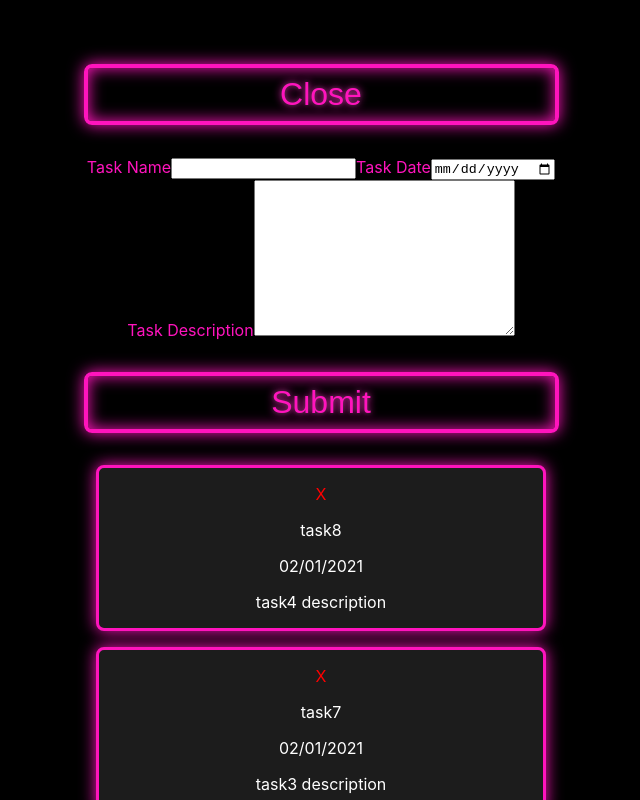
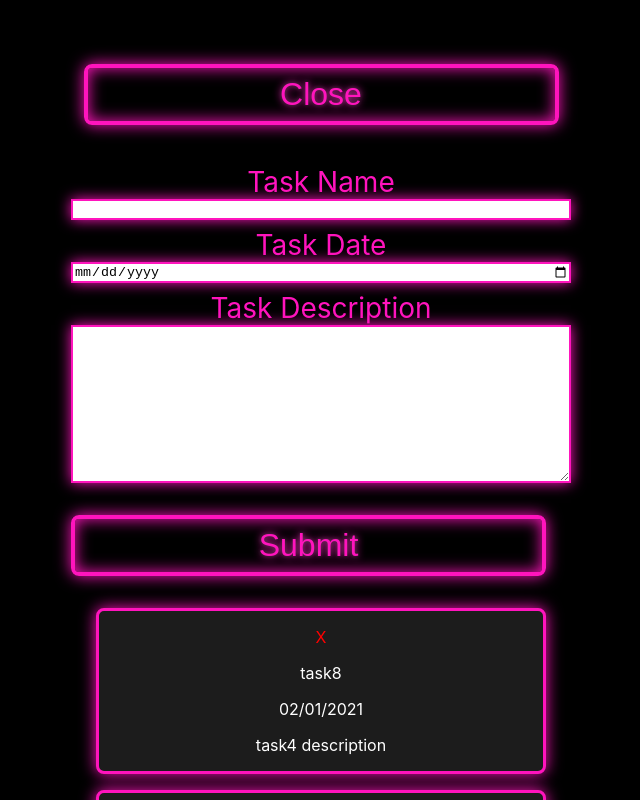
Before and after one commit to TheNootLinja/vaporwave-task-tracker, a React (Create React App) app: page / in a window 1280 px wide. Both pictures are taken after a click on the button "+ Add Task". Shown: the top 800 px of the page, without its empty margins (319-959 px from the left). Built offline with nearby package versions, Linux system fonts and the light colour scheme.

Commit message:
Add message telling user there are no tasks to display if the taskList array is empty

```diff
--- a/src/App.js
+++ b/src/App.js
@@ -91,7 +91,7 @@ function App() {
       }
       setShowNewTask(false);
       setTaskName('');
-      setTaskDate(null);
+      setTaskDate('');
       setTaskDesc('');
       setTaskList([ newTask, ...taskList])
     }
@@ -118,6 +118,7 @@ function App() {
           handleTaskDesc={handleTaskDesc}
           />
         }
+        {taskList.length === 0 && <h2>No tasks to show!</h2>}
         {taskList.reverse().map(task => (
           <Tasks key={task.id} taskId={task.id} taskName={task.name} taskDateTime={task.dateTime} taskDesc={task.desc} onDelete={deleteTask}/>
         ))}
--- a/src/components/NewTask.js
+++ b/src/components/NewTask.js
@@ -2,19 +2,49 @@ import '../styles/NewTasks.css';
 
 import Button from '../components/Button';
 
-function NewTask({handleNewTask, taskName, handleTaskName, taskDate, handleTaskDate, taskDesc, handleTaskDesc, showFormError}) {
-    return (
-        <div>
-            {showFormError && <h2>Please Fill Out The Form Before Submitting!</h2>}
-            <label htmlFor='task-name'>Task Name</label>
-            <input type="text" name='task-name' value={taskName} onChange={handleTaskName}/>
-            <label htmlFor='task-date'>Task Date</label>
-            <input type="date" name='task-date' value={taskDate} onChange={handleTaskDate}/>
-            <label htmlFor='task-desc'>Task Description</label>
-            <textarea name="task-desc" id="" cols="30" rows="10" value={taskDesc} onChange={handleTaskDesc}></textarea>
-            <Button className='neon-button submit' bText='Submit' handleClick={handleNewTask}/>
-        </div>
-    )
+function NewTask({
+  handleNewTask,
+  taskName,
+  handleTaskName,
+  taskDate,
+  handleTaskDate,
+  taskDesc,
+  handleTaskDesc,
+  showFormError,
+}) {
+  return (
+    <div className="form-container">
+      {showFormError && <h2>Please Fill Out The Form Before Submitting!</h2>}
+      <label htmlFor="task-name">Task Name</label>
+      <input
+        type="text"
+        name="task-name"
+        value={taskName}
+        onChange={handleTaskName}
+      />
+      <label htmlFor="task-date">Task Date</label>
+      <input
+        type="date"
+        name="task-date"
+        value={taskDate}
+        onChange={handleTaskDate}
+      />
+      <label htmlFor="task-desc">Task Description</label>
+      <textarea
+        name="task-desc"
+        id=""
+        cols="30"
+        rows="10"
+        value={taskDesc}
+        onChange={handleTaskDesc}
+      ></textarea>
+      <Button
+        className="neon-button submit"
+        bText="Submit"
+        handleClick={handleNewTask}
+      />
+    </div>
+  );
 }
 
 export default NewTask;
--- a/src/styles/NewTasks.css
+++ b/src/styles/NewTasks.css
@@ -1,7 +1,26 @@
 label {
   color: var(--clr-neon);
+  text-align: center;
+  padding-top: 0.5rem;
+  font-size: 1.75rem;
 }
 
 h2 {
   color: red;
 }
+
+.form-container {
+  display: grid;
+  width: 100%;
+}
+
+input {
+  width: 100%;
+  box-shadow: 0 0 1em 0 var(--clr-neon);
+  border: 2px solid var(--clr-neon);
+}
+
+textarea {
+  box-shadow: 0 0 1em 0 var(--clr-neon);
+  border: 2px solid var(--clr-neon);
+}
--- a/src/styles/Tasks.css
+++ b/src/styles/Tasks.css
@@ -8,6 +8,10 @@
   border: 3px solid var(--clr-neon);
 }
 
+label {
+  text-align: left;
+}
+
 .delete-button {
   color: red;
   cursor: pointer;
```
